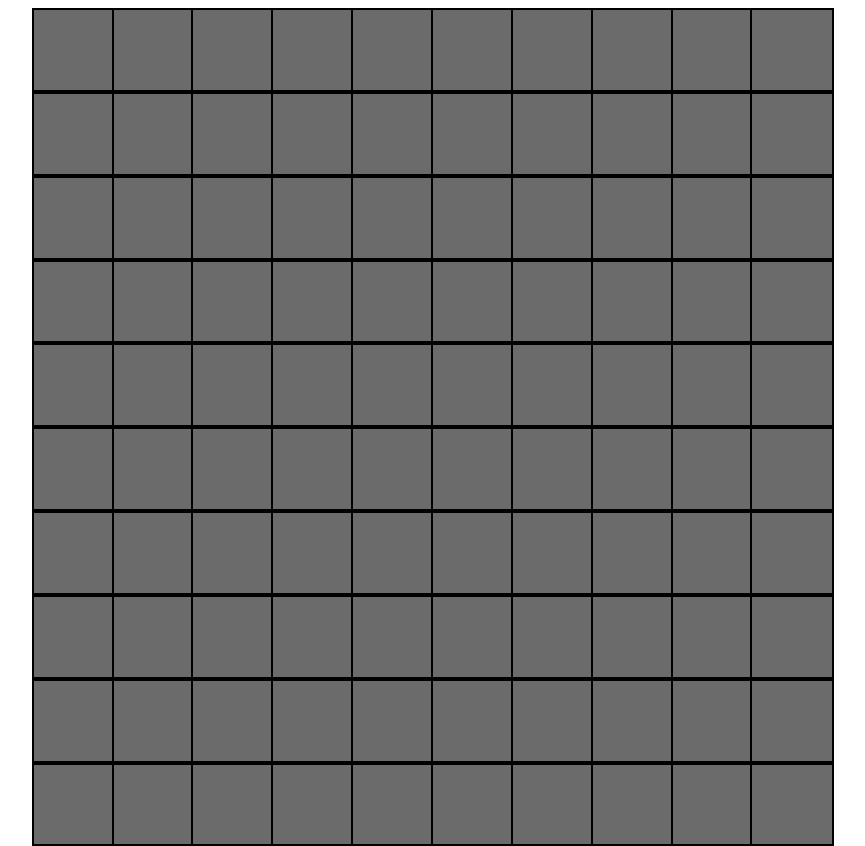
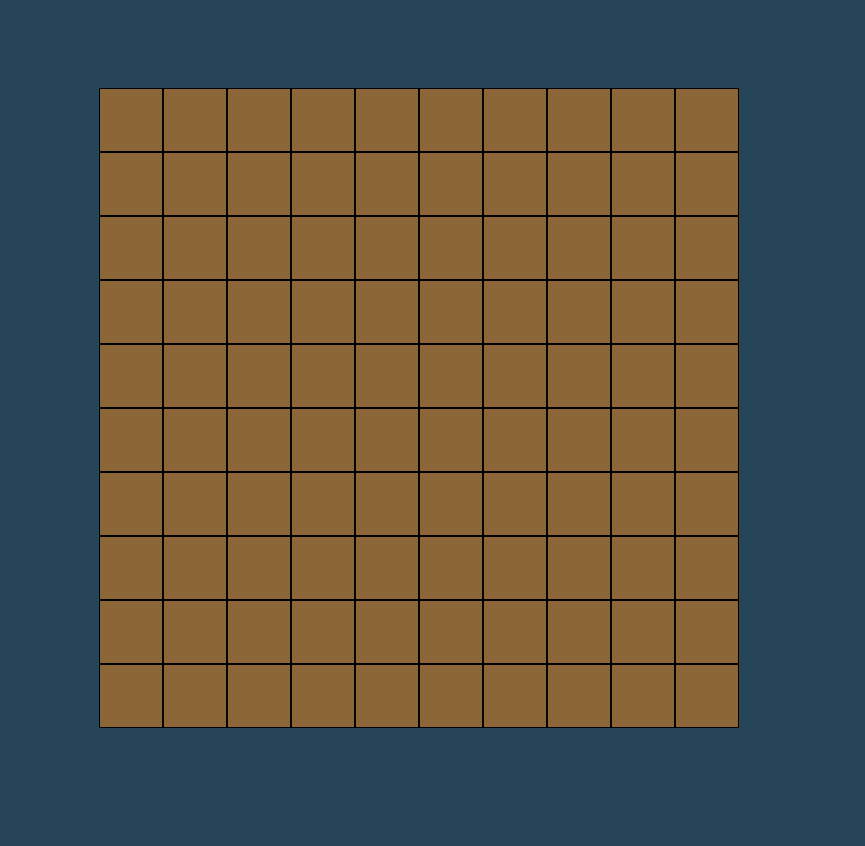
Before and after one commit to xJoeCode/Battleship, a website built with webpack: page src/index.html in a window 1280 px wide. Shown: the whole page, without its empty margins (229-1094 px from the left). After the commit the page ends 816 px from the top, so only its background shows below. Built offline with nearby package versions, Linux system fonts and the light colour scheme.

Commit message:
added ship orientation and more css styling for layout

```diff
--- a/src/index.js
+++ b/src/index.js
@@ -1,14 +1,31 @@
 import "./style.css";
 
-const ship = (length) =>{
+const ship = (length, orient) =>{
     const getLength = () => length
     let position = []
+    let hit = []
+
+    const shipPos = (() => {
+       const initialPos = Math.floor(Math.random()*100)
+       if(orient === "landscape"){
+            for (let i = 0; i < length; i++){
+                position.push(initialPos + i)
+            }
+       } else if (orient === "portrait"){
+        for (let i = 0; i < length; i++){
+            position.push(initialPos + (i*10))
+        }
+       }
+
+    })()
+
     return {getLength, position}
 }
 
 
-const albama = ship(10)
-console.log(albama.getLength())
+const albama = ship(3, "landscape")
+const chicken = ship(4, "portrait")
+console.log(chicken.position)
 
 const generateboard = () => {
     const gameTile = document.querySelector("#gameTile")
@@ -21,5 +38,9 @@ const generateboard = () => {
     gameTile.remove()
 }
 
+const placeShips = () =>{
+    const marker = math.random() *100
+}
+
 
 generateboard()
--- a/src/style.css
+++ b/src/style.css
@@ -1,21 +1,30 @@
 #gameTile{
-    background-color: rgb(107, 107, 107);
-    width: 100%;
+    background-color: #8C6636;
+    width: auto;
     height: auto;
     aspect-ratio: 1/1;
-    border: 2px solid black;
+    margin: 0;
+    border: 1px solid black;
+    cursor: pointer;
+}
+#gameTile:hover{
+    background-color: #8C4236;
 }
 
 .gameContainer{
-    width: 60%;
-    height: 60%;
+    width: 50%;
+    height: auto;
+    overflow: hidden;
     display: grid;
     grid-template-columns: repeat(10, 1fr);
     grid-template-rows: repeat(10, 1fr);
 }
 
 body{
+    background-color: #264559;
     display: flex;
     justify-content: center;
+    align-items: center;
     height: 100vh;
+    width: 100%;
 }
```
Also changed, not shown: dist/index.html, dist/main.js.
